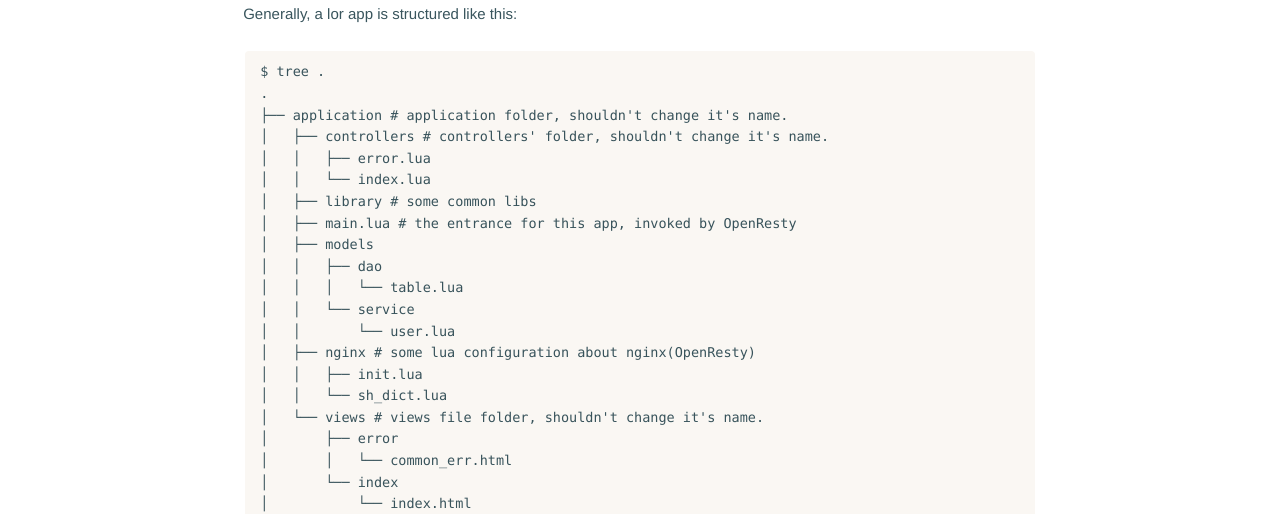
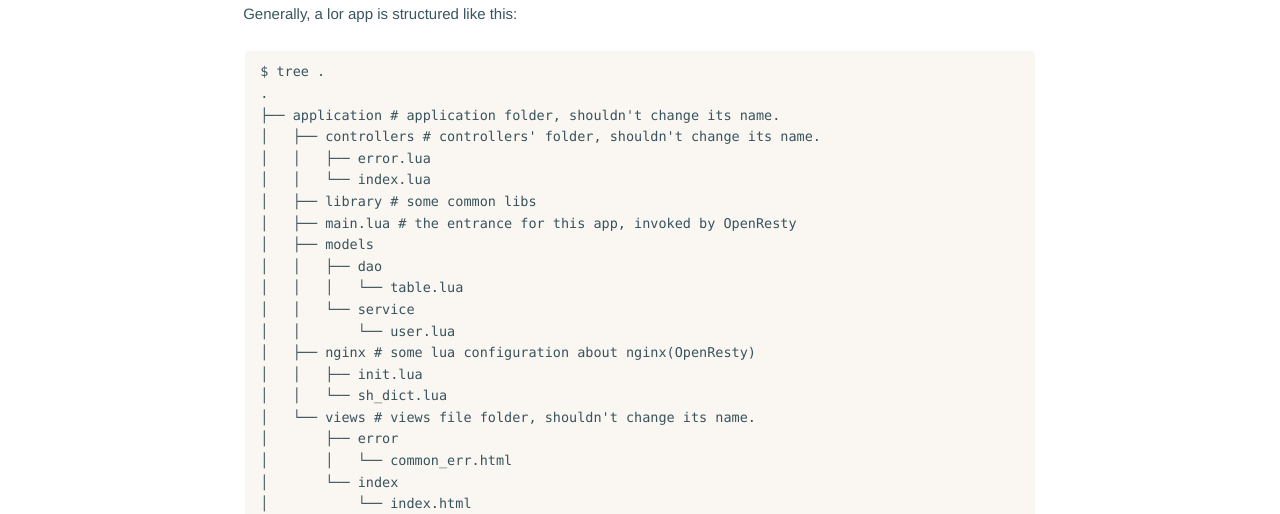
Before and after one commit to lhmwzy/lor.sumory.com, a Jekyll site: the page built from _docs/v0.0.1/tutorial/quick-start.md, in a window 1280 px wide. Shown: the part 997-1511 px from the top of the page. Built offline with Jekyll 4.4.1, drawn with Linux system fonts in a browser that asks for light colours; Markdown is read by kramdown in place of the engine named in the settings; some of the changed text lies outside the part shown.

Commit message:
fix spell error

````diff
--- a/_docs/v0.0.1/tutorial/quick-start.md
+++ b/_docs/v0.0.1/tutorial/quick-start.md
@@ -44,8 +44,8 @@ Generally, a lor app is structured like this:
 ```text
 $ tree .
 .
-├── application # application folder, shouldn't change it's name.
-│   ├── controllers # controllers' folder, shouldn't change it's name.
+├── application # application folder, shouldn't change its name.
+│   ├── controllers # controllers' folder, shouldn't change its name.
 │   │   ├── error.lua
 │   │   └── index.lua
 │   ├── library # some common libs
@@ -58,7 +58,7 @@ $ tree .
 │   ├── nginx # some lua configuration about nginx(OpenResty)
 │   │   ├── init.lua
 │   │   └── sh_dict.lua
-│   └── views # views file folder, shouldn't change it's name.
+│   └── views # views file folder, shouldn't change its name.
 │       ├── error
 │       │   └── common_err.html
 │       └── index
````
Also changed, not shown: _docs/v0.0.1/README.md (+7 -5 lines), _docs/v0.0.1/tutorial/install-lor.md (+2 -2 lines).
